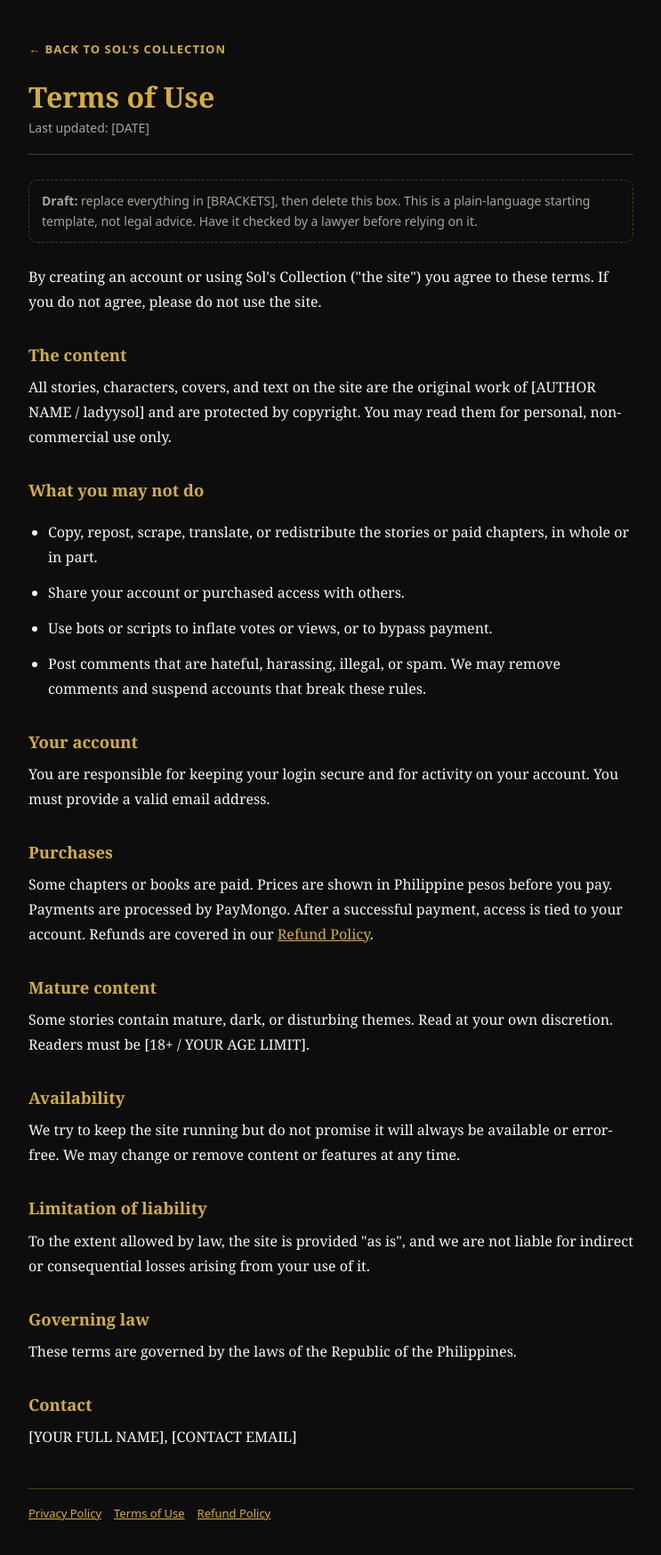
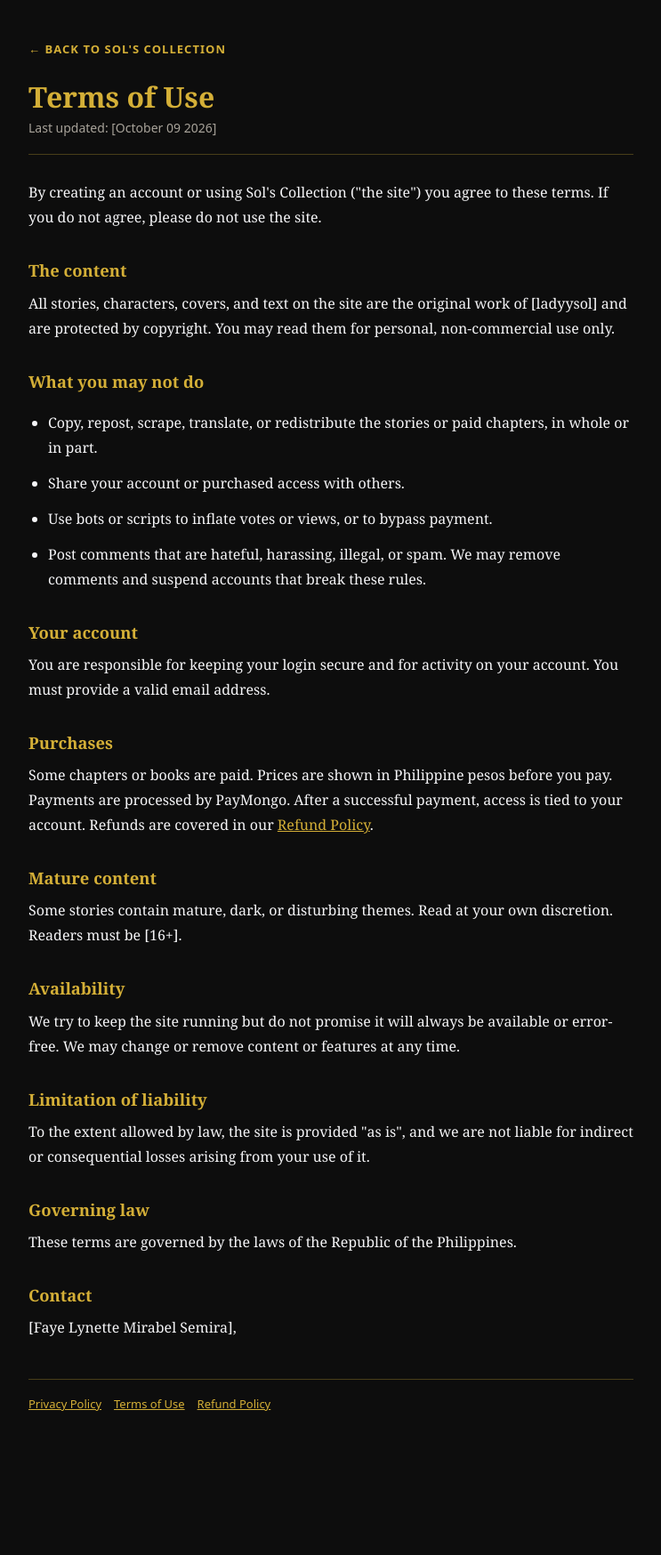
Before and after one commit to fayemirabelsemira/sols-collection, a plain HTML site: page terms.html in a window 1280 px wide. Shown: the whole page at 89% size, without its empty margins (268-1011 px from the left). After the commit the page ends 1659 px from the top, so only its background shows below. Drawn offline with Linux system fonts and the light colour scheme.

Commit message:
privacy, refunds, terms

```diff
--- a/terms.html
+++ b/terms.html
@@ -27,13 +27,11 @@
 <main>
 <a class="back" href="/">&larr; Back to Sol's Collection</a>
 <h1>Terms of Use</h1>
-<p class="updated">Last updated: [DATE]</p>
-<div class="note"><strong>Draft:</strong> replace everything in [BRACKETS], then delete this box. This is a plain-language starting template, not legal advice. Have it checked by a lawyer before relying on it.</div>
-
+<p class="updated">Last updated: [October 09 2026]</p>
 <p>By creating an account or using Sol's Collection ("the site") you agree to these terms. If you do not agree, please do not use the site.</p>
 
 <h2>The content</h2>
-<p>All stories, characters, covers, and text on the site are the original work of [AUTHOR NAME / ladyysol] and are protected by copyright. You may read them for personal, non-commercial use only.</p>
+<p>All stories, characters, covers, and text on the site are the original work of [ladyysol] and are protected by copyright. You may read them for personal, non-commercial use only.</p>
 
 <h2>What you may not do</h2>
 <ul>
@@ -50,7 +48,7 @@
 <p>Some chapters or books are paid. Prices are shown in Philippine pesos before you pay. Payments are processed by PayMongo. After a successful payment, access is tied to your account. Refunds are covered in our <a href="/refunds.html">Refund Policy</a>.</p>
 
 <h2>Mature content</h2>
-<p>Some stories contain mature, dark, or disturbing themes. Read at your own discretion. Readers must be [18+ / YOUR AGE LIMIT].</p>
+<p>Some stories contain mature, dark, or disturbing themes. Read at your own discretion. Readers must be [16+].</p>
 
 <h2>Availability</h2>
 <p>We try to keep the site running but do not promise it will always be available or error-free. We may change or remove content or features at any time.</p>
@@ -62,7 +60,7 @@
 <p>These terms are governed by the laws of the Republic of the Philippines.</p>
 
 <h2>Contact</h2>
-<p>[YOUR FULL NAME], [CONTACT EMAIL]</p>
+<p>[Faye Lynette Mirabel Semira], <div fayesemira21@gmail.com=""></div></p>
 
 <footer>
   <a href="/privacy.html">Privacy Policy</a><a href="/terms.html">Terms of Use</a><a href="/refunds.html">Refund Policy</a>
```
Also changed, not shown: privacy.html (+3 -5 lines), refunds.html (+3 -4 lines).
